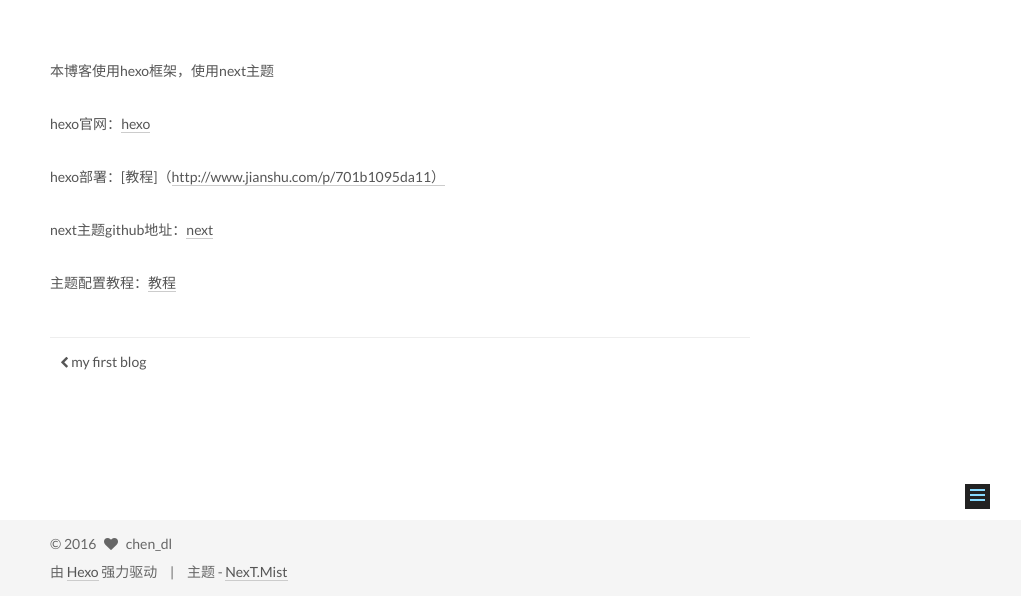
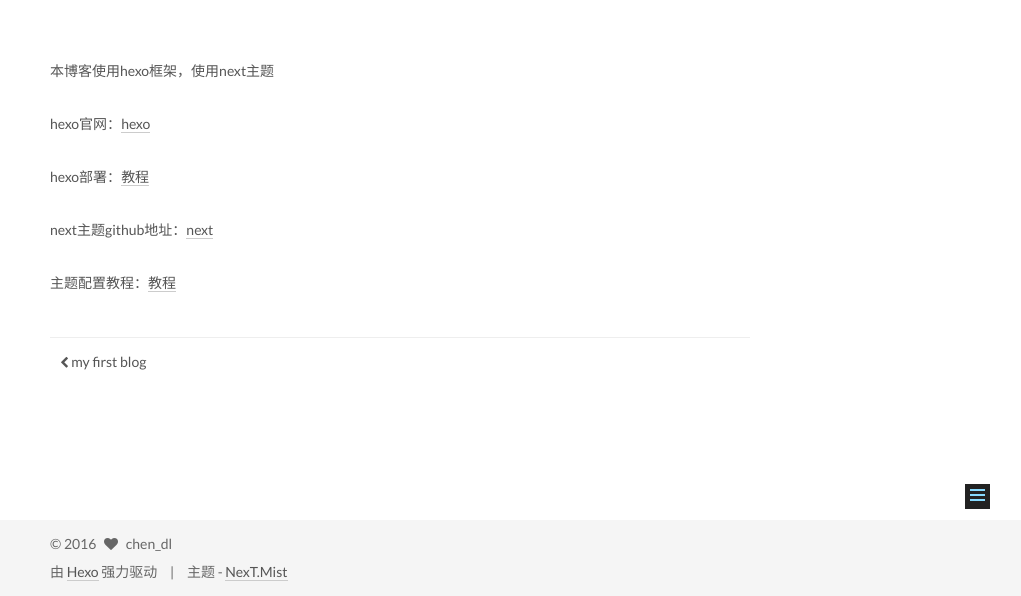
Before and after one commit to chendl97/cdlcax.github.io, a plain HTML site: page 2016/10/24/next主题使用/index.html in a window 1280 px wide. Shown: the part 246-842 px from the top of the page, without its empty margins (240-1261 px from the left). Drawn offline with Linux system fonts and the light colour scheme.

Commit message:
Site updated: 2016-10-25 00:45:21

```diff
--- a/2016/10/24/next主题使用/index.html
+++ b/2016/10/24/next主题使用/index.html
@@ -86,7 +86,7 @@
 
 <meta name="description" content="本博客使用hexo框架，使用next主题
 hexo官网：hexo
-hexo部署：[教程]（http://www.jianshu.com/p/701b1095da11）
+hexo部署：教程
 next主题github地址：next
 主题配置教程：教程">
 <meta property="og:type" content="article">
@@ -95,15 +95,15 @@ next主题github地址：next
 <meta property="og:site_name" content="技术博客">
 <meta property="og:description" content="本博客使用hexo框架，使用next主题
 hexo官网：hexo
-hexo部署：[教程]（http://www.jianshu.com/p/701b1095da11）
+hexo部署：教程
 next主题github地址：next
 主题配置教程：教程">
-<meta property="og:updated_time" content="2016-10-24T13:25:25.119Z">
+<meta property="og:updated_time" content="2016-10-24T15:51:46.754Z">
 <meta name="twitter:card" content="summary">
 <meta name="twitter:title" content="next主题使用">
 <meta name="twitter:description" content="本博客使用hexo框架，使用next主题
 hexo官网：hexo
-hexo部署：[教程]（http://www.jianshu.com/p/701b1095da11）
+hexo部署：教程
 next主题github地址：next
 主题配置教程：教程">
 
@@ -301,7 +301,7 @@ next主题github地址：next
 
         <p>本博客使用hexo框架，使用next主题</p>
 <p>hexo官网：<a href="https://hexo.io/" target="_blank" rel="external">hexo</a></p>
-<p>hexo部署：[教程]（<a href="http://www.jianshu.com/p/701b1095da11）" target="_blank" rel="external">http://www.jianshu.com/p/701b1095da11）</a></p>
+<p>hexo部署：<a href="http://www.jianshu.com/p/701b1095da11" target="_blank" rel="external">教程</a></p>
 <p>next主题github地址：<a href="https://github.com/iissnan/hexo-theme-next" target="_blank" rel="external">next</a></p>
 <p>主题配置教程：<a href="http://theme-next.iissnan.com/getting-started.html#analysis-system-baidu" target="_blank" rel="external">教程</a></p>
 
--- a/css/main.css
+++ b/css/main.css
@@ -1563,7 +1563,7 @@ pre .javascript .function {
   width: 4px;
   height: 4px;
   border-radius: 50%;
-  background: #ffdb0a;
+  background: #293ee5;
 }
 .links-of-blogroll {
   font-size: 13px;
```
Also changed, not shown: index.html (+1 -1 lines).
